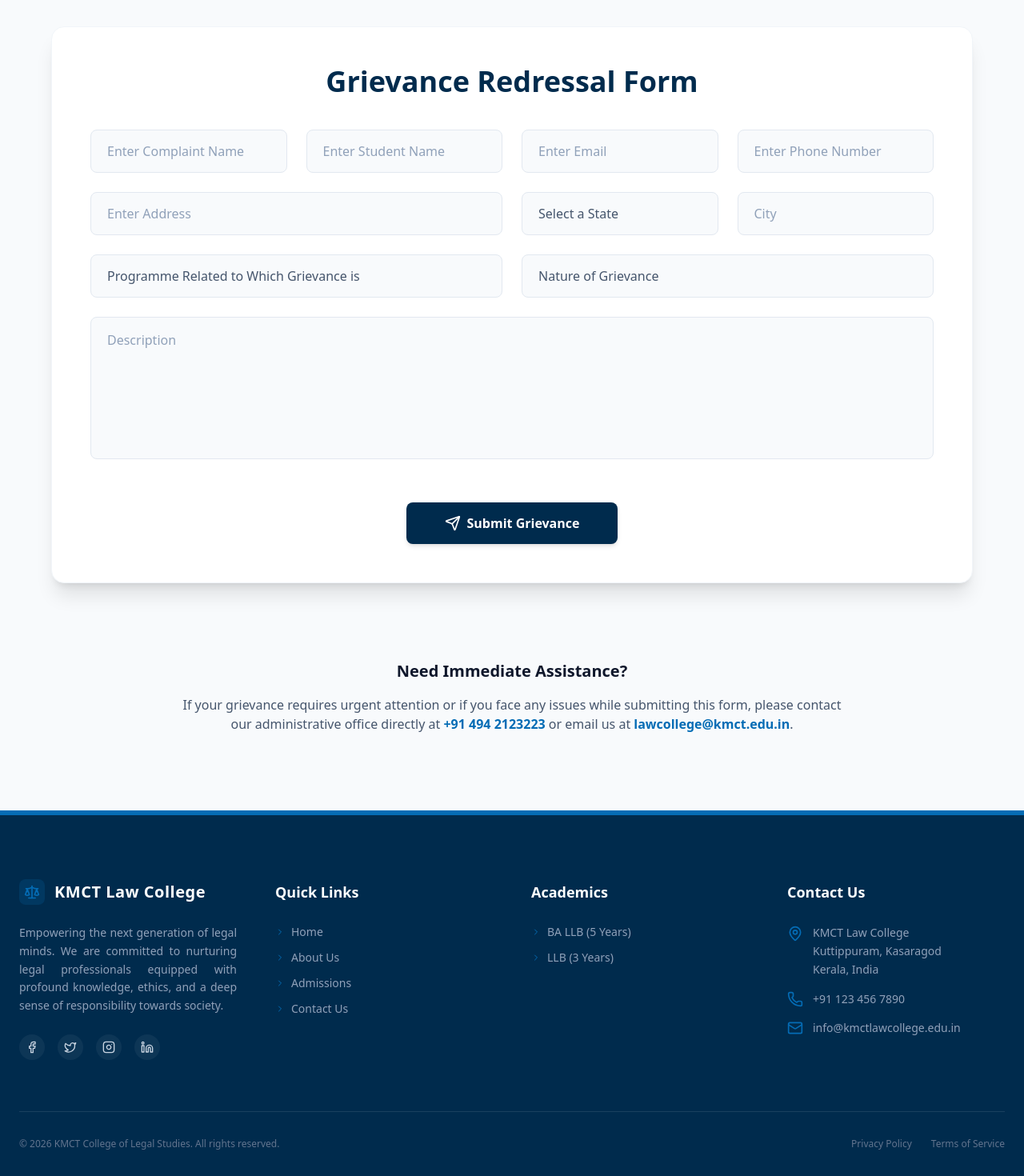
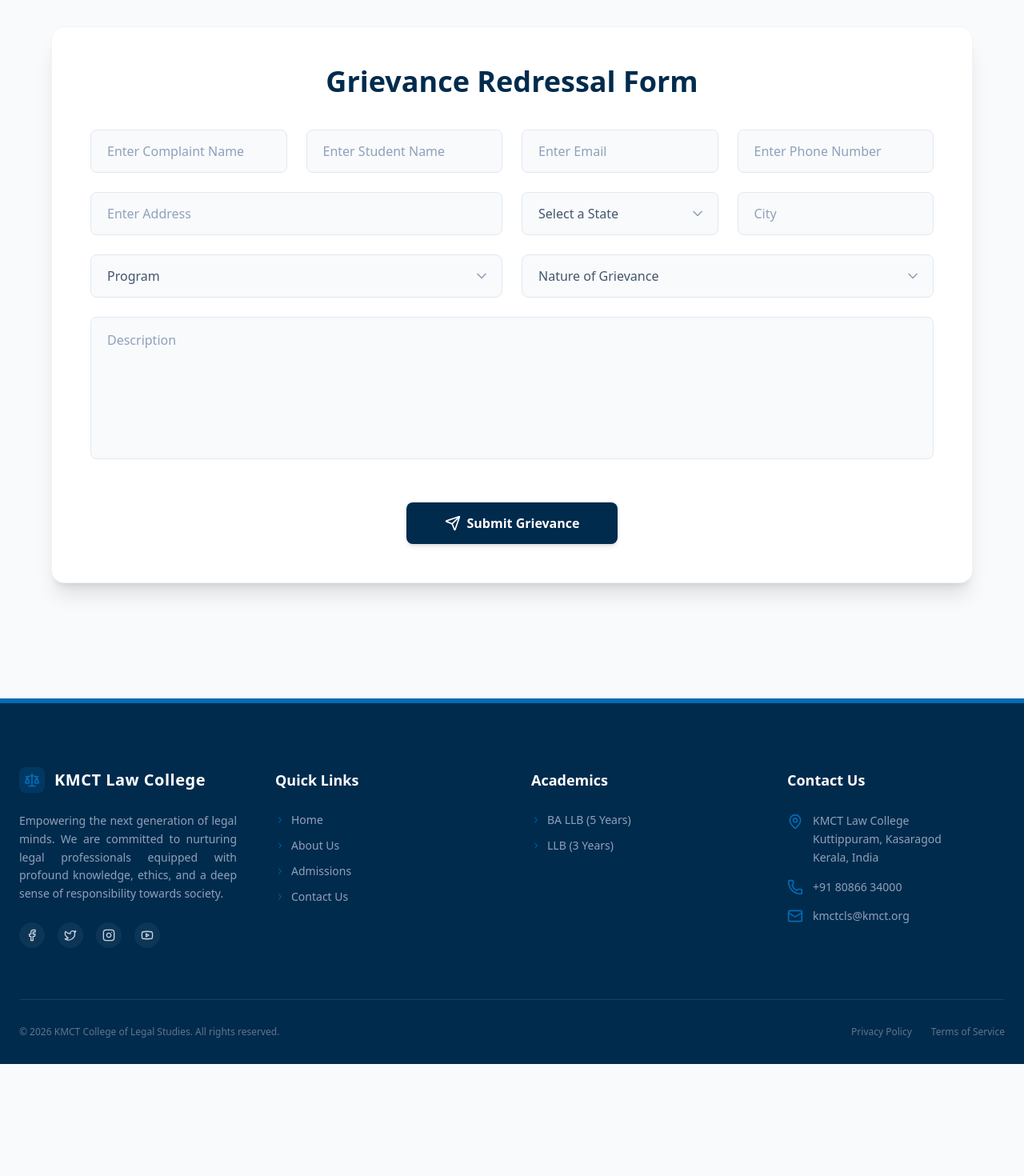
Before and after one commit to KMCT-DEV-TEAM/KLC-KSD, a Next.js app in the folder frontend/: page /grievance in a window 1280 px wide. Shown: the part 1416-2886 px from the top of the page at 80% size. After the commit the page ends 2746 px from the top, so only its background shows below. Built offline with nearby package versions, Linux system fonts and the light colour scheme.

Commit message:
grievance page edited

```diff
--- a/frontend/app/about/components/AboutCollegeDetails.jsx
+++ b/frontend/app/about/components/AboutCollegeDetails.jsx
@@ -14,7 +14,7 @@ const AboutCollegeDetails = () => {
                 About
               </span>
             </div>
-            <h2 className="text-3xl md:text-4xl font-extrabold text-secondary leading-tight">
+            <h2 className="text-3xl md:text-4xl font-extrabold text-secondary space-y-2">
               KMCT Law College
             </h2>
           </div>
--- a/frontend/app/about/page.jsx
+++ b/frontend/app/about/page.jsx
@@ -17,7 +17,7 @@ export default function AboutPage() {
       <AboutHeroSection />
       <AboutCollegeDetails />
       <ManagementTeam />
-      <PrincipalsMessage />
+      {/* <PrincipalsMessage /> */}
       <VisionMission />
       <Recognition />
 
--- a/frontend/app/contact/components/ContactInfo.jsx
+++ b/frontend/app/contact/components/ContactInfo.jsx
@@ -12,12 +12,20 @@ export default function ContactInfo() {
     {
       icon: Phone,
       title: 'Phone Number',
-      text: '+91 494 2123223 / +91 94000 12345'
+      text: (
+        <a href="https://wa.me/918086634000" target="_blank" rel="noopener noreferrer" className="hover:text-primary transition-colors">
+          +91 80866 34000
+        </a>
+      )
     },
     {
       icon: Mail,
       title: 'Email Address',
-      text: 'lawcollege@kmct.edu.in'
+      text: (
+        <a href="mailto:kmctcls@kmct.org" className="hover:text-primary transition-colors">
+          kmctcls@kmct.org
+        </a>
+      )
     },
     {
       icon: Clock,
--- a/frontend/app/grievance/components/GrievanceForm.jsx
+++ b/frontend/app/grievance/components/GrievanceForm.jsx
@@ -1,6 +1,6 @@
 'use client';
 import React, { useState } from 'react';
-import { Send, FileText } from 'lucide-react';
+import { Send, ChevronDown } from 'lucide-react';
 
 export default function GrievanceForm() {
   const [isSubmitting, setIsSubmitting] = useState(false);
@@ -79,6 +79,7 @@ export default function GrievanceForm() {
               placeholder="Enter Address"
             />
           </div>
+          <div className="relative">
             <select
               required
               className="w-full px-5 py-3.5 rounded-lg border border-slate-200 bg-slate-50 focus:bg-white focus:border-primary focus:ring-2 focus:ring-primary/20 outline-none transition-all text-slate-600 appearance-none"
@@ -89,6 +90,8 @@ export default function GrievanceForm() {
               <option value="tamilnadu">Tamil Nadu</option>
               <option value="other">Other</option>
             </select>
+            <ChevronDown className="w-5 h-5 text-slate-400 absolute right-4 top-1/2 -translate-y-1/2 pointer-events-none" />
+          </div>
           <input
             type="text"
             required
@@ -99,15 +102,19 @@ export default function GrievanceForm() {
 
         {/* Row 3: Programme and Nature of Grievance */}
         <div className="grid grid-cols-1 sm:grid-cols-2 gap-6">
+          <div className="relative">
             <select
               required
               className="w-full px-5 py-3.5 rounded-lg border border-slate-200 bg-slate-50 focus:bg-white focus:border-primary focus:ring-2 focus:ring-primary/20 outline-none transition-all text-slate-600 appearance-none"
             >
-            <option value="">Programme Related to Which Grievance is</option>
+              <option value="">Program</option>
               <option value="ba_llb">BA LL.B (5 Years)</option>
               <option value="llb">LLB (3 Years)</option>
               <option value="other">Other</option>
             </select>
+            <ChevronDown className="w-5 h-5 text-slate-400 absolute right-4 top-1/2 -translate-y-1/2 pointer-events-none" />
+          </div>
+          <div className="relative">
             <select
               required
               className="w-full px-5 py-3.5 rounded-lg border border-slate-200 bg-slate-50 focus:bg-white focus:border-primary focus:ring-2 focus:ring-primary/20 outline-none transition-all text-slate-600 appearance-none"
@@ -119,6 +126,8 @@ export default function GrievanceForm() {
               <option value="harassment">Harassment</option>
               <option value="other">Other</option>
             </select>
+            <ChevronDown className="w-5 h-5 text-slate-400 absolute right-4 top-1/2 -translate-y-1/2 pointer-events-none" />
+          </div>
         </div>
 
         {/* Row 4: Description */}
--- a/frontend/app/grievance/page.jsx
+++ b/frontend/app/grievance/page.jsx
@@ -63,7 +63,7 @@ export default function GrievancePage() {
             </h2>
             <div className="text-slate-600 leading-relaxed space-y-4">
               <p>
-                The Grievance Redressal Committee (GRC) at KMCT Law College is a body formed to address and resolve grievances or complaints raised by students, faculty, or other stakeholders associated with the institution.
+                The Grievance Redressal Committee (GRC) at KMCT College of Legal Studies is a body formed to address and resolve grievances or complaints raised by students, faculty, or other stakeholders associated with the institution.
               </p>
               <p>
                 Its primary goal is to maintain a harmonious, fair, and transparent educational environment by providing a secure platform where individuals can express their concerns without fear of retaliation. We ensure that every grievance is heard, evaluated impartially, and resolved promptly according to our institutional guidelines.
@@ -78,13 +78,6 @@ export default function GrievancePage() {
         <GrievanceForm />
       </div>
 
-      {/* Information text below form */}
-      <div className="max-w-4xl mx-auto px-6 mt-12 text-center space-y-4">
-        <h3 className="text-xl font-bold text-slate-900">Need Immediate Assistance?</h3>
-        <p className="text-slate-600">
-          If your grievance requires urgent attention or if you face any issues while submitting this form, please contact our administrative office directly at <a href="tel:+914942123223" className="text-primary font-semibold hover:underline">+91 494 2123223</a> or email us at <a href="mailto:lawcollege@kmct.edu.in" className="text-primary font-semibold hover:underline">lawcollege@kmct.edu.in</a>.
-        </p>
-      </div>
     </div>
   );
 }
--- a/frontend/components/Footer.jsx
+++ b/frontend/components/Footer.jsx
@@ -1,6 +1,6 @@
 import React from 'react';
 import Link from 'next/link';
-import { Scale, MapPin, Phone, Mail, ChevronRight, Facebook, Twitter, Instagram, Linkedin } from 'lucide-react';
+import { Scale, MapPin, Phone, Mail, ChevronRight, Facebook, Twitter, Instagram, Youtube } from 'lucide-react';
 
 export default function Footer() {
   return (
@@ -20,17 +20,17 @@ export default function Footer() {
               Empowering the next generation of legal minds. We are committed to nurturing legal professionals equipped with profound knowledge, ethics, and a deep sense of responsibility towards society.
             </p>
             <div className="flex items-center gap-4">
-              <a href="#" className="w-8 h-8 rounded-full bg-white/5 flex items-center justify-center hover:bg-primary hover:text-white transition-colors">
+              <a href="https://www.facebook.com/" target="_blank" rel="noopener noreferrer" className="w-8 h-8 rounded-full bg-white/5 flex items-center justify-center hover:bg-primary hover:text-white transition-colors">
                 <Facebook className="w-4 h-4" />
               </a>
-              <a href="#" className="w-8 h-8 rounded-full bg-white/5 flex items-center justify-center hover:bg-primary hover:text-white transition-colors">
+              <a href="https://x.com/" target="_blank" rel="noopener noreferrer" className="w-8 h-8 rounded-full bg-white/5 flex items-center justify-center hover:bg-primary hover:text-white transition-colors">
                 <Twitter className="w-4 h-4" />
               </a>
-              <a href="#" className="w-8 h-8 rounded-full bg-white/5 flex items-center justify-center hover:bg-primary hover:text-white transition-colors">
+              <a href="https://www.instagram.com/" target="_blank" rel="noopener noreferrer" className="w-8 h-8 rounded-full bg-white/5 flex items-center justify-center hover:bg-primary hover:text-white transition-colors">
                 <Instagram className="w-4 h-4" />
               </a>
-              <a href="#" className="w-8 h-8 rounded-full bg-white/5 flex items-center justify-center hover:bg-primary hover:text-white transition-colors">
-                <Linkedin className="w-4 h-4" />
+              <a href="https://www.youtube.com/" target="_blank" rel="noopener noreferrer" className="w-8 h-8 rounded-full bg-white/5 flex items-center justify-center hover:bg-primary hover:text-white transition-colors">
+                <Youtube className="w-4 h-4" />
               </a>
             </div>
           </div>
@@ -94,11 +94,15 @@ export default function Footer() {
               </li>
               <li className="flex items-center gap-3">
                 <Phone className="w-5 h-5 text-primary shrink-0" />
-                <span className="text-sm text-slate-400">+91 123 456 7890</span>
+                <a href="https://wa.me/918086634000" target="_blank" rel="noopener noreferrer" className="text-sm text-slate-400 hover:text-white transition-colors">
+                  +91 80866 34000
+                </a>
               </li>
               <li className="flex items-center gap-3">
                 <Mail className="w-5 h-5 text-primary shrink-0" />
-                <span className="text-sm text-slate-400">info@kmctlawcollege.edu.in</span>
+                <a href="mailto:kmctcls@kmct.org" className="text-sm text-slate-400 hover:text-white transition-colors">
+                  kmctcls@kmct.org
+                </a>
               </li>
             </ul>
           </div>
```
Lines whose indentation alone changed are shown as unchanged.
